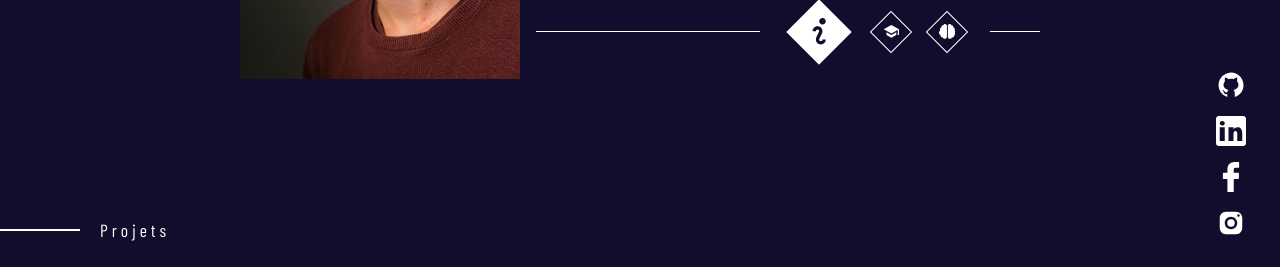
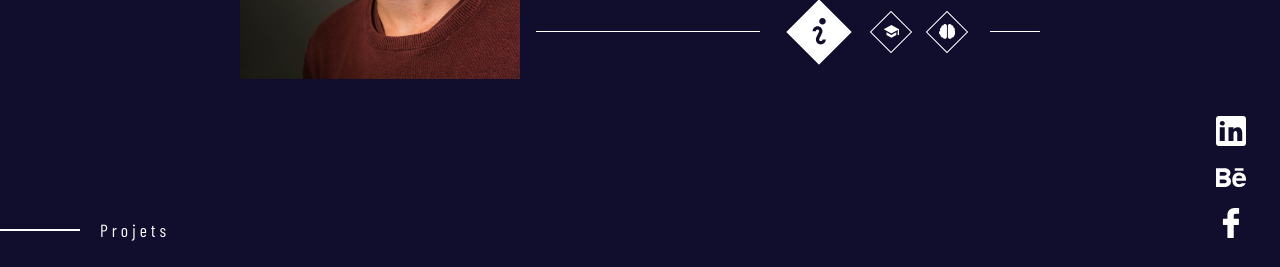
Before and after one commit to romaric-g/sitev3, a Nuxt app: page /about in a window 1280 px wide. Shown: the part 530-797 px from the top of the page. Built offline with nearby package versions, Linux system fonts and the light colour scheme.

Commit message:
UniversalApp

```diff
--- a/components/common/Reseaux.vue
+++ b/components/common/Reseaux.vue
@@ -1,9 +1,8 @@
 <template>
     <ul>
-            <li><svg xmlns="http://www.w3.org/2000/svg" fill="#000000" viewBox="0 0 24 24" width="24px" height="24px">    <path d="M10.9,2.1c-4.6,0.5-8.3,4.2-8.8,8.7c-0.6,5,2.5,9.3,6.9,10.7v-2.3c0,0-0.4,0.1-0.9,0.1c-1.4,0-2-1.2-2.1-1.9 c-0.1-0.4-0.3-0.7-0.6-1C5.1,16.3,5,16.3,5,16.2C5,16,5.3,16,5.4,16c0.6,0,1.1,0.7,1.3,1c0.5,0.8,1.1,1,1.4,1c0.4,0,0.7-0.1,0.9-0.2 c0.1-0.7,0.4-1.4,1-1.8c-2.3-0.5-4-1.8-4-4c0-1.1,0.5-2.2,1.2-3C7.1,8.8,7,8.3,7,7.6C7,7.2,7,6.6,7.3,6c0,0,1.4,0,2.8,1.3 C10.6,7.1,11.3,7,12,7s1.4,0.1,2,0.3C15.3,6,16.8,6,16.8,6C17,6.6,17,7.2,17,7.6c0,0.8-0.1,1.2-0.2,1.4c0.7,0.8,1.2,1.8,1.2,3 c0,2.2-1.7,3.5-4,4c0.6,0.5,1,1.4,1,2.3v3.3c4.1-1.3,7-5.1,7-9.5C22,6.1,16.9,1.4,10.9,2.1z"/></svg></li>
-            <li><svg fill="#000000" xmlns="http://www.w3.org/2000/svg" viewBox="0 0 24 24" width="24px" height="24px"><path d="M 21.800781 0 L 2.199219 0 C 1 0 0 1 0 2.199219 L 0 21.800781 C 0 23 1 24 2.199219 24 L 21.800781 24 C 23 24 24 23 24 21.800781 L 24 2.199219 C 24 1 23 0 21.800781 0 Z M 7 20 L 3 20 L 3 9 L 7 9 Z M 5 7.699219 C 3.800781 7.699219 3 6.898438 3 5.898438 C 3 4.800781 3.800781 4 5 4 C 6.199219 4 7 4.800781 7 5.800781 C 7 6.898438 6.199219 7.699219 5 7.699219 Z M 21 20 L 17 20 L 17 14 C 17 12.398438 15.898438 12 15.601563 12 C 15.300781 12 14 12.199219 14 14 C 14 14.199219 14 20 14 20 L 10 20 L 10 9 L 14 9 L 14 10.601563 C 14.601563 9.699219 15.601563 9 17.5 9 C 19.398438 9 21 10.5 21 14 Z"/></svg></li>
-            <li><svg version="1.1" id="Capa_1" xmlns="http://www.w3.org/2000/svg" xmlns:xlink="http://www.w3.org/1999/xlink" x="0px" y="0px" width="96.124px" height="96.123px" viewBox="0 0 96.124 96.123" style="enable-background:new 0 0 96.124 96.123;"xml:space="preserve"><g><path d="M72.089,0.02L59.624,0C45.62,0,36.57,9.285,36.57,23.656v10.907H24.037c-1.083,0-1.96,0.878-1.96,1.961v15.803c0,1.083,0.878,1.96,1.96,1.96h12.533v39.876c0,1.083,0.877,1.96,1.96,1.96h16.352c1.083,0,1.96-0.878,1.96-1.96V54.287h14.654c1.083,0,1.96-0.877,1.96-1.96l0.006-15.803c0-0.52-0.207-1.018-0.574-1.386c-0.367-0.368-0.867-0.575-1.387-0.575H56.842v-9.246c0-4.444,1.059-6.7,6.848-6.7l8.397-0.003c1.082,0,1.959-0.878,1.959-1.96V1.98C74.046,0.899,73.17,0.022,72.089,0.02z"/></g></svg></li>
-            <li><svg xmlns="http://www.w3.org/2000/svg" fill="#000000" viewBox="0 0 24 24" width="24px" height="24px">    <path d="M 8 3 C 5.239 3 3 5.239 3 8 L 3 16 C 3 18.761 5.239 21 8 21 L 16 21 C 18.761 21 21 18.761 21 16 L 21 8 C 21 5.239 18.761 3 16 3 L 8 3 z M 18 5 C 18.552 5 19 5.448 19 6 C 19 6.552 18.552 7 18 7 C 17.448 7 17 6.552 17 6 C 17 5.448 17.448 5 18 5 z M 12 7 C 14.761 7 17 9.239 17 12 C 17 14.761 14.761 17 12 17 C 9.239 17 7 14.761 7 12 C 7 9.239 9.239 7 12 7 z M 12 9 A 3 3 0 0 0 9 12 A 3 3 0 0 0 12 15 A 3 3 0 0 0 15 12 A 3 3 0 0 0 12 9 z"/></svg></li>
+            <li><a href="https://www.linkedin.com/in/romaric-gauzi-7704b8178/" target="_blank"><svg fill="#000000" xmlns="http://www.w3.org/2000/svg" viewBox="0 0 24 24" width="24px" height="24px"><path d="M 21.800781 0 L 2.199219 0 C 1 0 0 1 0 2.199219 L 0 21.800781 C 0 23 1 24 2.199219 24 L 21.800781 24 C 23 24 24 23 24 21.800781 L 24 2.199219 C 24 1 23 0 21.800781 0 Z M 7 20 L 3 20 L 3 9 L 7 9 Z M 5 7.699219 C 3.800781 7.699219 3 6.898438 3 5.898438 C 3 4.800781 3.800781 4 5 4 C 6.199219 4 7 4.800781 7 5.800781 C 7 6.898438 6.199219 7.699219 5 7.699219 Z M 21 20 L 17 20 L 17 14 C 17 12.398438 15.898438 12 15.601563 12 C 15.300781 12 14 12.199219 14 14 C 14 14.199219 14 20 14 20 L 10 20 L 10 9 L 14 9 L 14 10.601563 C 14.601563 9.699219 15.601563 9 17.5 9 C 19.398438 9 21 10.5 21 14 Z"/></svg></a></li>
+            <li><a href="https://www.behance.net/romaricgauzi1" target="_blank"><svg xmlns="http://www.w3.org/2000/svg" width="24" height="24" viewBox="0 0 24 24"><path d="M22 7h-7v-2h7v2zm1.726 10c-.442 1.297-2.029 3-5.101 3-3.074 0-5.564-1.729-5.564-5.675 0-3.91 2.325-5.92 5.466-5.92 3.082 0 4.964 1.782 5.375 4.426.078.506.109 1.188.095 2.14h-8.027c.13 3.211 3.483 3.312 4.588 2.029h3.168zm-7.686-4h4.965c-.105-1.547-1.136-2.219-2.477-2.219-1.466 0-2.277.768-2.488 2.219zm-9.574 6.988h-6.466v-14.967h6.953c5.476.081 5.58 5.444 2.72 6.906 3.461 1.26 3.577 8.061-3.207 8.061zm-3.466-8.988h3.584c2.508 0 2.906-3-.312-3h-3.272v3zm3.391 3h-3.391v3.016h3.341c3.055 0 2.868-3.016.05-3.016z"/></svg></a></li>
+            <li><a href="https://www.facebook.com/romaric.gauzi" target="_blank"><svg version="1.1" id="Capa_1" xmlns="http://www.w3.org/2000/svg" xmlns:xlink="http://www.w3.org/1999/xlink" x="0px" y="0px" width="96.124px" height="96.123px" viewBox="0 0 96.124 96.123" style="enable-background:new 0 0 96.124 96.123;"xml:space="preserve"><g><path d="M72.089,0.02L59.624,0C45.62,0,36.57,9.285,36.57,23.656v10.907H24.037c-1.083,0-1.96,0.878-1.96,1.961v15.803c0,1.083,0.878,1.96,1.96,1.96h12.533v39.876c0,1.083,0.877,1.96,1.96,1.96h16.352c1.083,0,1.96-0.878,1.96-1.96V54.287h14.654c1.083,0,1.96-0.877,1.96-1.96l0.006-15.803c0-0.52-0.207-1.018-0.574-1.386c-0.367-0.368-0.867-0.575-1.387-0.575H56.842v-9.246c0-4.444,1.059-6.7,6.848-6.7l8.397-0.003c1.082,0,1.959-0.878,1.959-1.96V1.98C74.046,0.899,73.17,0.022,72.089,0.02z"/></g></svg></a></li>
     </ul>
 </template>
 
--- a/nuxt.config.js
+++ b/nuxt.config.js
@@ -1,6 +1,6 @@
 
 export default {
-  mode: 'spa',
+  mode: 'universal',
   /*
   ** Headers of the page
   */
--- a/pages/about.vue
+++ b/pages/about.vue
@@ -32,6 +32,10 @@
                                 <div class="skill">
                                     <p class="name">Front-End</p>
                                     <p class="info">VueJS, NuxtJS, SCSS</p>
+                                </div>
+                                <div class="skill">
+                                    <p class="name">Headless CMS</p>
+                                    <p class="info">StoryBlok</p>
                                 </div>
                                 <div class="skill">
                                     <p class="name">Back-End</p>
@@ -203,11 +207,13 @@ export default {
                 margin: 5px 0;
                 display: flex;
                 align-items: center;
+                .name {
+                    margin-right: 10px;
+                }
             }
             .formation, .skill {
                 .name {
                     font-weight: 500;
-                    margin-right: 10px;
                 }
                 .info {
                     font-size: 0.8em;
```
